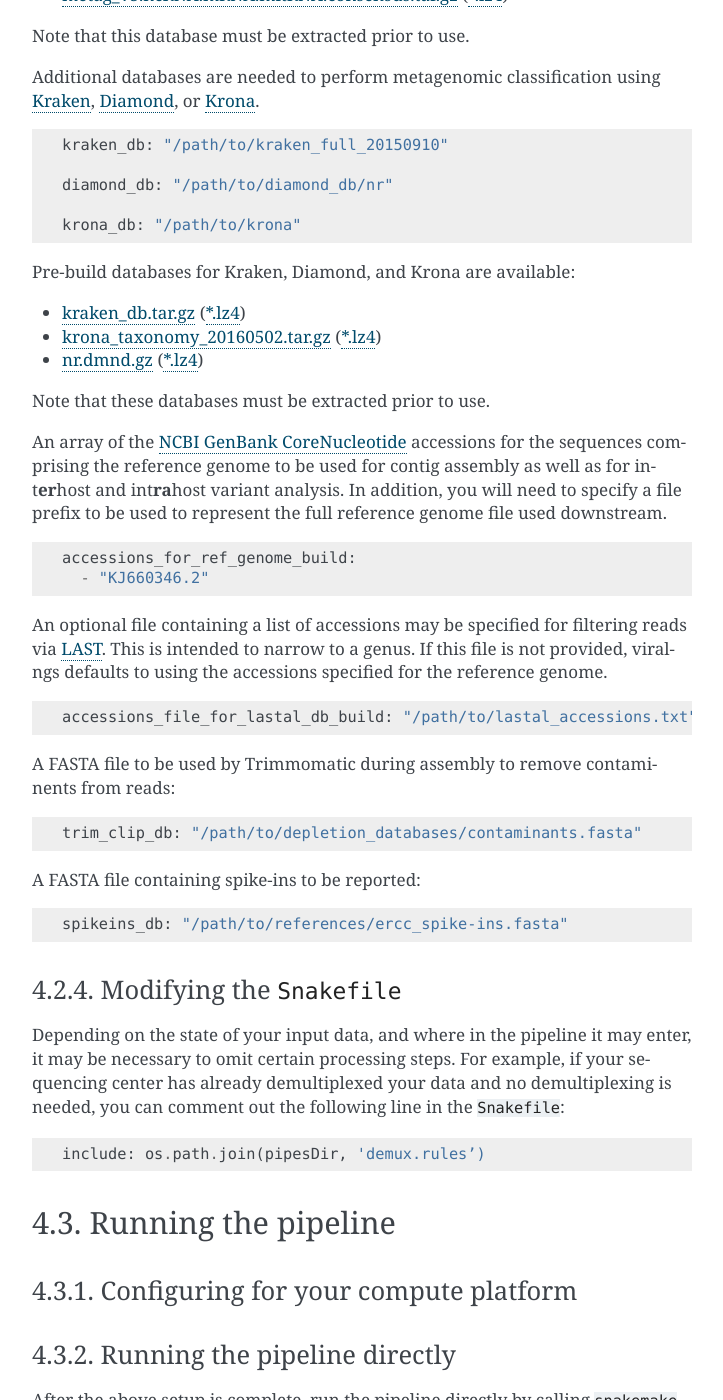
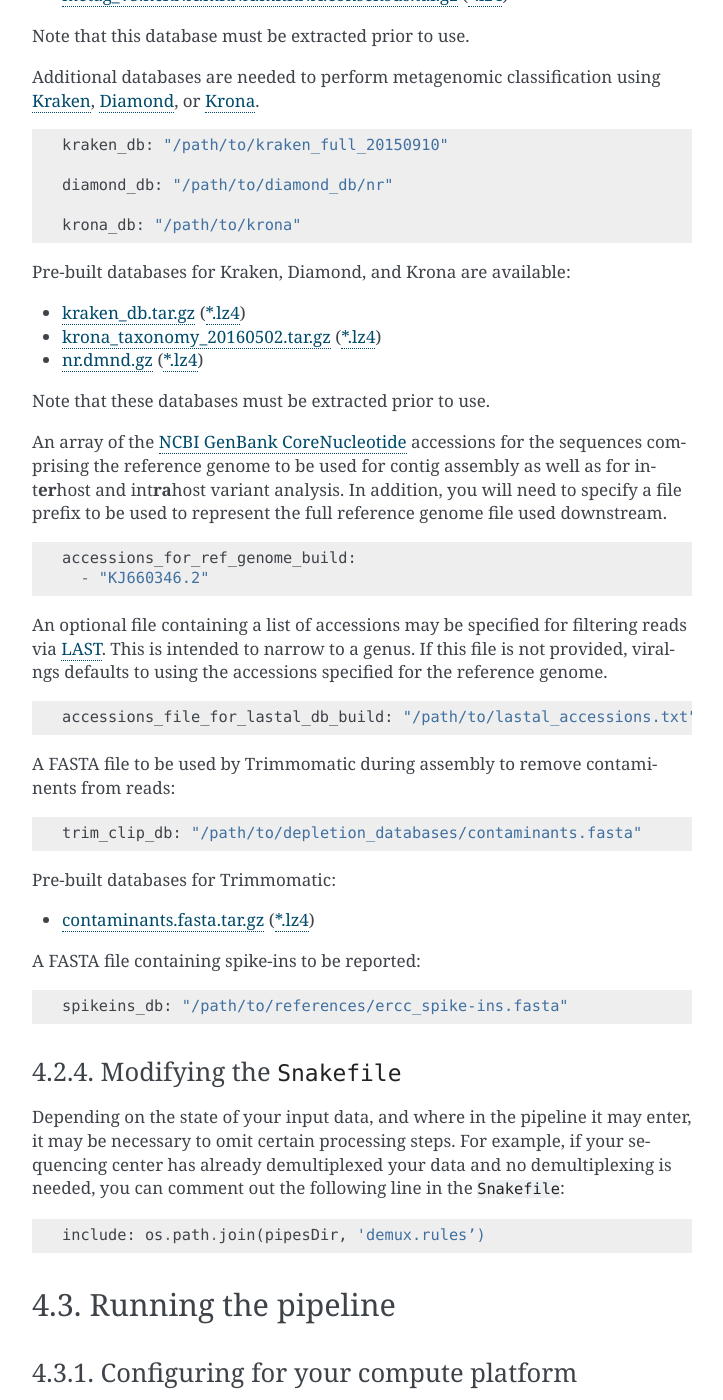
Before and after one commit to broadinstitute/viral-ngs, a Sphinx documentation site: the page built from docs/pipeuse.rst, in a window 1280 px wide and 1400 px high, scrolled down 4397 px. Shown: the whole window, without its empty margins (388-1111 px from the left). Built offline with Sphinx 7.4.7, drawn with Linux system fonts in a browser that asks for light colours; formulas are drawn with MathJax 3.

Commit message:
comments in config file, and mention of db for Trimmomatic

```diff
--- a/docs/pipeuse.rst
+++ b/docs/pipeuse.rst
@@ -204,7 +204,7 @@
 
     krona_db: "/path/to/krona"
 
-Pre-build databases for Kraken, Diamond, and Krona are available:
+Pre-built databases for Kraken, Diamond, and Krona are available:
 
 -  `kraken_db.tar.gz <https://storage.googleapis.com/sabeti-public/meta_dbs/kraken_db.tar.gz>`__ (`*.lz4 <https://storage.googleapis.com/sabeti-public/meta_dbs/kraken_db.tar.lz4>`__)
 -  `krona_taxonomy_20160502.tar.gz <https://storage.googleapis.com/sabeti-public/meta_dbs/krona_taxonomy_20160502.tar.gz>`__ (`*.lz4 <https://storage.googleapis.com/sabeti-public/meta_dbs/krona_taxonomy_20160502.tar.lz4>`__)
@@ -239,6 +239,10 @@
 ::
 
     trim_clip_db: "/path/to/depletion_databases/contaminants.fasta"
+
+Pre-built databases for Trimmomatic:
+
+-  `contaminants.fasta.tar.gz <https://console.cloud.google.com/m/cloudstorage/b/sabeti-public/o/depletion_dbs/contaminants.fasta.tar.gz>`__ (`*.lz4 <https://console.cloud.google.com/m/cloudstorage/b/sabeti-public/o/depletion_dbs/contaminants.fasta.lz4>`__)
 
 A FASTA file containing spike-ins to be reported:
 
```
Also changed, not shown: 1 other file.
